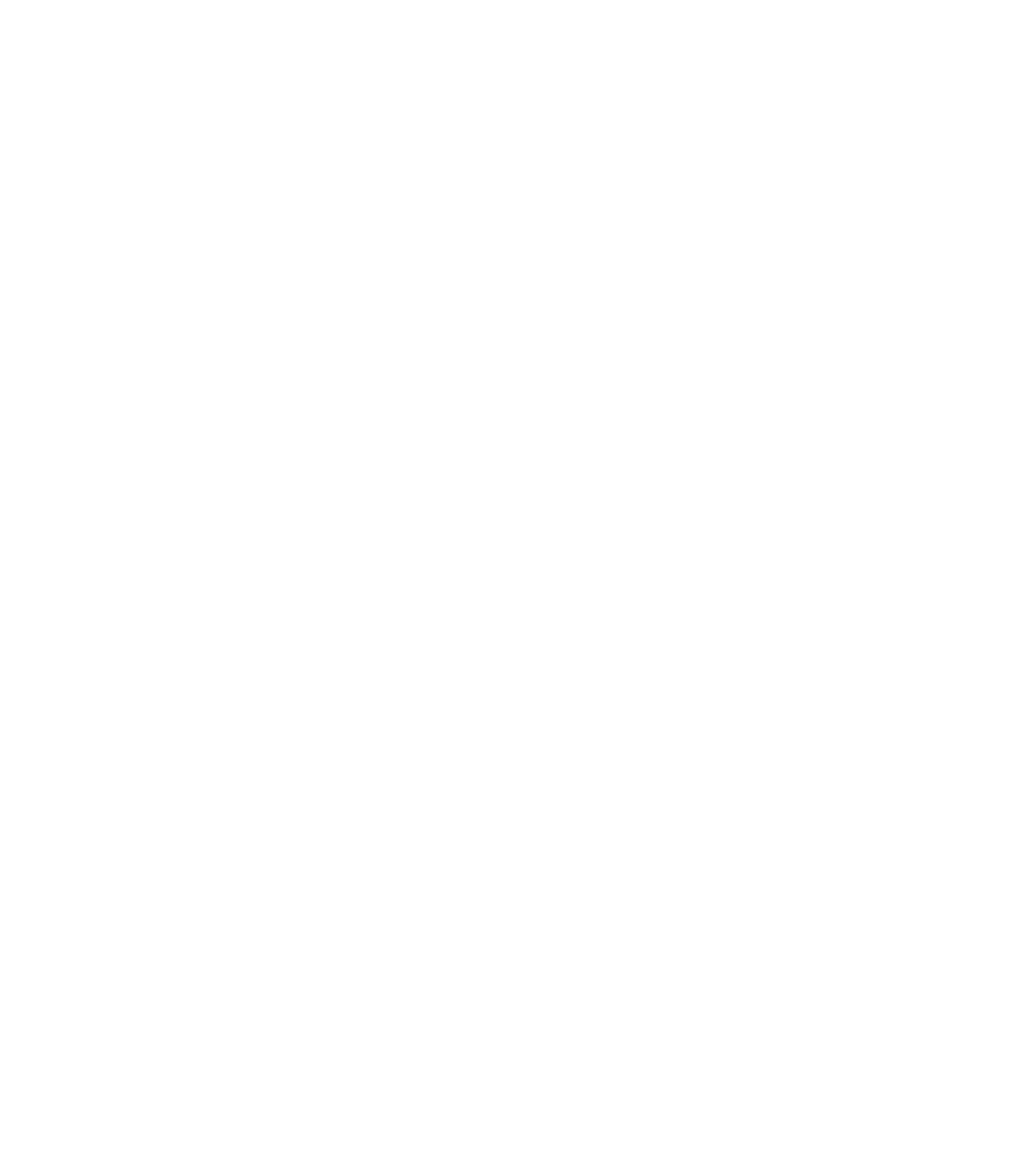
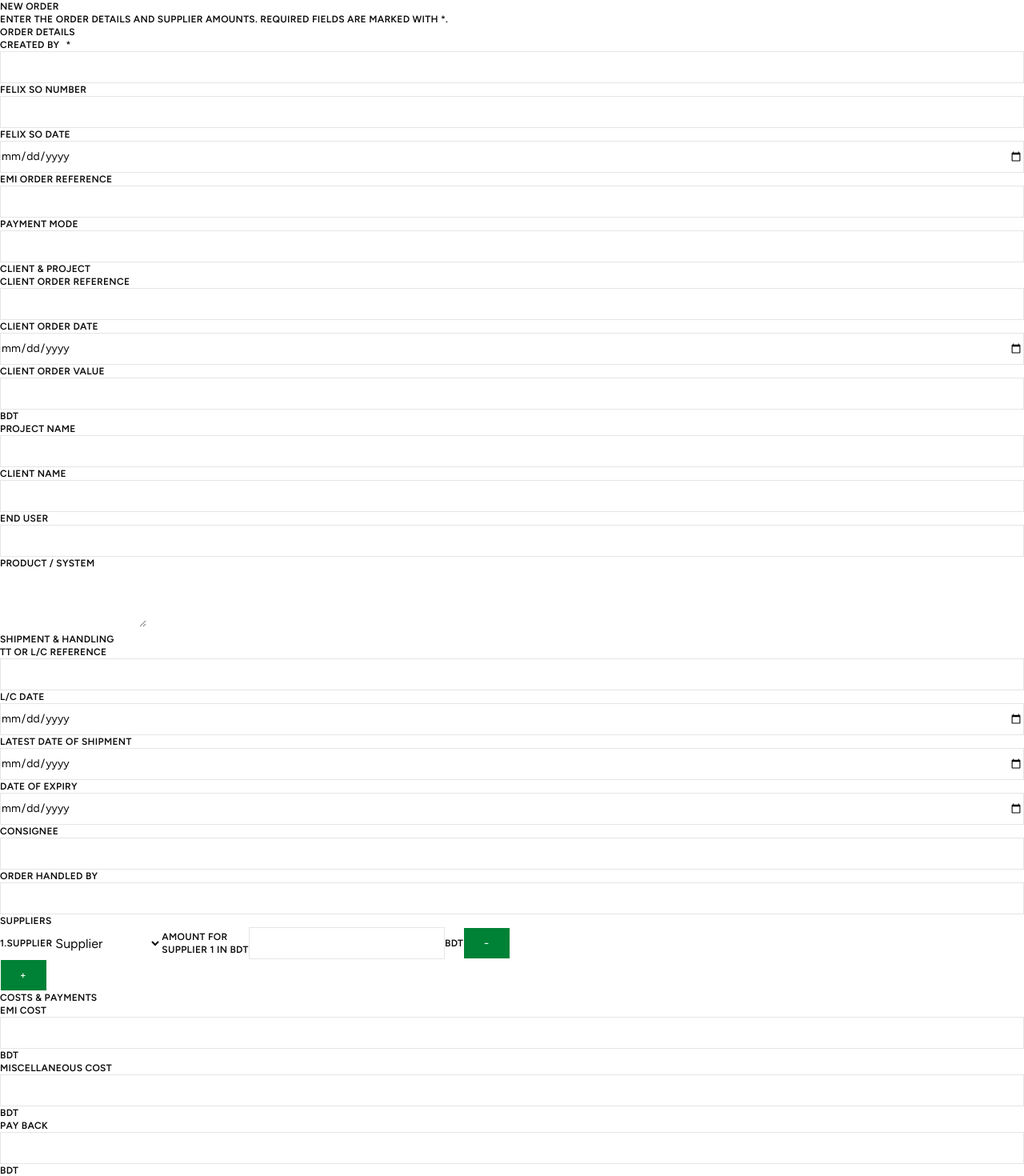
Before and after one commit to GatorAlli/FelixAdmin, a Next.js app: page /order_form in a window 1280 px wide. Shown: the top 1470 px of the page at 80% size. Before the commit the page ends 800 px from the top, so only its background shows below. Built offline with nearby package versions, Linux system fonts and the light colour scheme.

Commit message:
Added in all fields in the order_form page

```diff
--- a/app/(pages)/order_form/page.tsx
+++ b/app/(pages)/order_form/page.tsx
@@ -1,3 +1,329 @@
+"use client";
+
+import { useRef, useState } from "react";
+import { Label } from "@/components/ui/label";
+import { Input } from "@/components/ui/input";
+import { Button } from "@/components/ui/button";
+import type { NewOrder } from "@/lib/drizzle/schema";
+
+const supplierOptions = [
+  ["trane", "TRANE"],
+  ["belimo", "BELIMO"],
+  ["danfoss", "DANFOSS"],
+  ["honeywell", "HONEYWELL"],
+  ["regeltechnik", "REGELTECHNIK"],
+  ["dwyer", "DWYER"],
+  ["alps", "ALPS"],
+  ["control4", "CONTROL 4"],
+  ["lutron", "LUTRON"],
+  ["landisGyr", "LANDIS+GYR"],
+  ["rbh", "RBH"],
+  ["prostar", "PROSTAR"],
+  ["gissmatic", "GISSMATIC"],
+  ["zkteco", "ZKTECO"],
+  ["adteshia", "ADTESHIA"],
+  ["fike", "FIKE"],
+  ["tecofi", "TECOFI"],
+  ["sewo", "SEWO"],
+  ["ebelco", "EBELCO"],
+  ["dooya", "DOOYA"],
+  ["pogo", "POGO"],
+  ["parkHelp", "PARK HELP"],
+  ["foshan", "FOSHAN"],
+  ["kele", "KELE"],
+  ["multicable", "MULTICABLE"],
+  ["deyz", "DEYZ"],
+  ["simens", "SIMENS"],
+  ["flashTurtle", "FLASH TURTLE"],
+  ["servo", "SERVO"],
+  ["haboo", "HABOO"],
+  ["others", "OTHERS"],
+] as const satisfies readonly (readonly [keyof NewOrder, string])[];
+
+type SupplierKey = (typeof supplierOptions)[number][0];
+type OrderFormValues = {
+  [Key in Exclude<
+    keyof NewOrder,
+    "sl" | "suppliers" | "felixOrderRef" | SupplierKey
+  >]: string;
+};
+type SupplierRow = { id: number; supplier: SupplierKey | ""; amount: string };
+type Field = {
+  name: keyof OrderFormValues;
+  label: string;
+  type?: "text" | "date" | "number" | "textarea";
+  required?: boolean;
+};
+
+const initialValues: OrderFormValues = {
+  createdBy: "",
+  felixSoNo: "",
+  felixSoDate: "",
+  emiOrderRef: "",
+  paymentMode: "",
+  clientOrderRef: "",
+  clientOrderDate: "",
+  clientOrderValue: "",
+  projectName: "",
+  clientName: "",
+  endUser: "",
+  productSystem: "",
+  ttOrLcRef: "",
+  lcDate: "",
+  latestDateOfShipment: "",
+  dateOfExpiry: "",
+  consignee: "",
+  orderHandledBy: "",
+  emiCost: "",
+  misCost: "",
+  payBack: "",
+  totalOrderCost: "",
+  paymentReceived: "",
+  felixOhAndProfit: "",
+  remarks: "",
+};
+
+const sections: { title: string; fields: Field[] }[] = [
+  {
+    title: "Order details",
+    fields: [
+      { name: "createdBy", label: "Created by", required: true },
+      { name: "felixSoNo", label: "Felix SO number" },
+      { name: "felixSoDate", label: "Felix SO date", type: "date" },
+      { name: "emiOrderRef", label: "EMI order reference" },
+      { name: "paymentMode", label: "Payment mode" },
+    ],
+  },
+  {
+    title: "Client & project",
+    fields: [
+      { name: "clientOrderRef", label: "Client order reference" },
+      { name: "clientOrderDate", label: "Client order date", type: "date" },
+      { name: "clientOrderValue", label: "Client order value", type: "number" },
+      { name: "projectName", label: "Project name" },
+      { name: "clientName", label: "Client name" },
+      { name: "endUser", label: "End user" },
+      { name: "productSystem", label: "Product / system", type: "textarea" },
+    ],
+  },
+  {
+    title: "Shipment & handling",
+    fields: [
+      { name: "ttOrLcRef", label: "TT or L/C reference" },
+      { name: "lcDate", label: "L/C date", type: "date" },
+      {
+        name: "latestDateOfShipment",
+        label: "Latest date of shipment",
+        type: "date",
+      },
+      { name: "dateOfExpiry", label: "Date of expiry", type: "date" },
+      { name: "consignee", label: "Consignee" },
+      { name: "orderHandledBy", label: "Order handled by" },
+    ],
+  },
+];
+
+const costFields: Field[] = [
+  { name: "emiCost", label: "EMI cost", type: "number" },
+  { name: "misCost", label: "Miscellaneous cost", type: "number" },
+  { name: "payBack", label: "Pay back", type: "number" },
+  { name: "totalOrderCost", label: "Total order cost", type: "number" },
+  { name: "paymentReceived", label: "Payment received", type: "number" },
+  {
+    name: "felixOhAndProfit",
+    label: "Felix overhead & profit",
+    type: "number",
+  },
+];
+
 export default function OrderForm() {
-  return <div></div>;
+  // Keep decimals and dates as strings while editing, matching the schema's input types.
+  const [formValues, setFormValues] = useState<OrderFormValues>(initialValues);
+  // Each selected supplier corresponds to its numeric column in the schema.
+  const [supplierRows, setSupplierRows] = useState<SupplierRow[]>([
+    { id: 1, supplier: "", amount: "" },
+  ]);
+  const nextSupplierId = useRef(2);
+
+  function updateField(name: keyof OrderFormValues, value: string) {
+    setFormValues((current) => ({ ...current, [name]: value }));
+  }
+
+  function updateSupplier(
+    id: number,
+    changes: Partial<Omit<SupplierRow, "id">>,
+  ) {
+    setSupplierRows((current) =>
+      current.map((row) => (row.id === id ? { ...row, ...changes } : row)),
+    );
+  }
+
+  function addSupplier() {
+    const id = nextSupplierId.current++;
+    setSupplierRows((current) => [
+      ...current,
+      { id, supplier: "", amount: "" },
+    ]);
+  }
+
+  function renderField(field: Field) {
+    return (
+      <div key={field.name}>
+        <Label htmlFor={field.name}>
+          {field.label}
+          {field.required && <span aria-hidden="true"> *</span>}
+        </Label>
+        {field.type === "textarea" ? (
+          <textarea
+            id={field.name}
+            name={field.name}
+            rows={3}
+            value={formValues[field.name]}
+            onChange={(event) => updateField(field.name, event.target.value)}
+          />
+        ) : (
+          <div>
+            <Input
+              id={field.name}
+              name={field.name}
+              type={field.type ?? "text"}
+              required={field.required}
+              step={field.type === "number" ? "0.01" : undefined}
+              value={formValues[field.name]}
+              onChange={(event) => updateField(field.name, event.target.value)}
+            />
+            {field.type === "number" && <Label htmlFor={field.name}>BDT</Label>}
+          </div>
+        )}
+      </div>
+    );
+  }
+
+  return (
+    <main>
+      <header>
+        <h1>
+          <Label>New order</Label>
+        </h1>
+        <Label>
+          Enter the order details and supplier amounts. Required fields are
+          marked with *.
+        </Label>
+      </header>
+
+      <form
+        onSubmit={(event) => {
+          event.preventDefault();
+          // TODO: Map formValues and supplierRows to NewOrder and connect submission.
+        }}
+      >
+        {sections.map((section) => (
+          <fieldset key={section.title}>
+            <legend>
+              <Label>{section.title}</Label>
+            </legend>
+            <div>{section.fields.map(renderField)}</div>
+          </fieldset>
+        ))}
+
+        <fieldset>
+          <legend>
+            <Label>Suppliers</Label>
+          </legend>
+          <div>
+            {supplierRows.map((row, index) => (
+              <div key={row.id} className="flex">
+                <Label>{index + 1}.</Label>
+                <Label htmlFor={`supplier-${row.id}`}>Supplier</Label>
+                <select
+                  id={`supplier-${row.id}`}
+                  name={`supplier-${row.id}`}
+                  value={row.supplier}
+                  onChange={(event) =>
+                    updateSupplier(row.id, {
+                      supplier: event.target.value as SupplierKey | "",
+                    })
+                  }
+                >
+                  <option value="" disabled>
+                    Supplier
+                  </option>
+                  {supplierOptions.map(([value, label]) => (
+                    <option
+                      key={value}
+                      value={value}
+                      disabled={supplierRows.some(
+                        (other) =>
+                          other.id !== row.id && other.supplier === value,
+                      )}
+                    >
+                      {label}
+                    </option>
+                  ))}
+                </select>
+                <div className="flex">
+                  <Label htmlFor={`supplier-amount-${row.id}`}>
+                    Amount for supplier {index + 1} in BDT
+                  </Label>
+                  <Input
+                    id={`supplier-amount-${row.id}`}
+                    name={`supplier-amount-${row.id}`}
+                    type="number"
+                    min="0"
+                    step="0.01"
+                    value={row.amount}
+                    onChange={(event) =>
+                      updateSupplier(row.id, { amount: event.target.value })
+                    }
+                  />
+                  <Label htmlFor={`supplier-amount-${row.id}`}>BDT</Label>
+                  <Button
+                    type="button"
+                    aria-label={`Remove supplier ${index + 1}`}
+                    onClick={() =>
+                      setSupplierRows((current) =>
+                        current.filter((supplier) => supplier.id !== row.id),
+                      )
+                    }
+                  >
+                    −
+                  </Button>
+                </div>
+              </div>
+            ))}
+            <Button
+              type="button"
+              aria-label="Add supplier"
+              onClick={addSupplier}
+              disabled={supplierRows.length >= supplierOptions.length}
+            >
+              +
+            </Button>
+          </div>
+        </fieldset>
+
+        <fieldset>
+          <legend>
+            <Label>Costs & payments</Label>
+          </legend>
+          <div>{costFields.map(renderField)}</div>
+        </fieldset>
+
+        <fieldset>
+          <legend>
+            <Label>Remarks</Label>
+          </legend>
+          {renderField({
+            name: "remarks",
+            label: "Additional notes",
+            type: "textarea",
+          })}
+        </fieldset>
+
+        <div>
+          <Button type="submit">Submit order</Button>
+        </div>
+      </form>
+    </main>
+  );
 }
```
